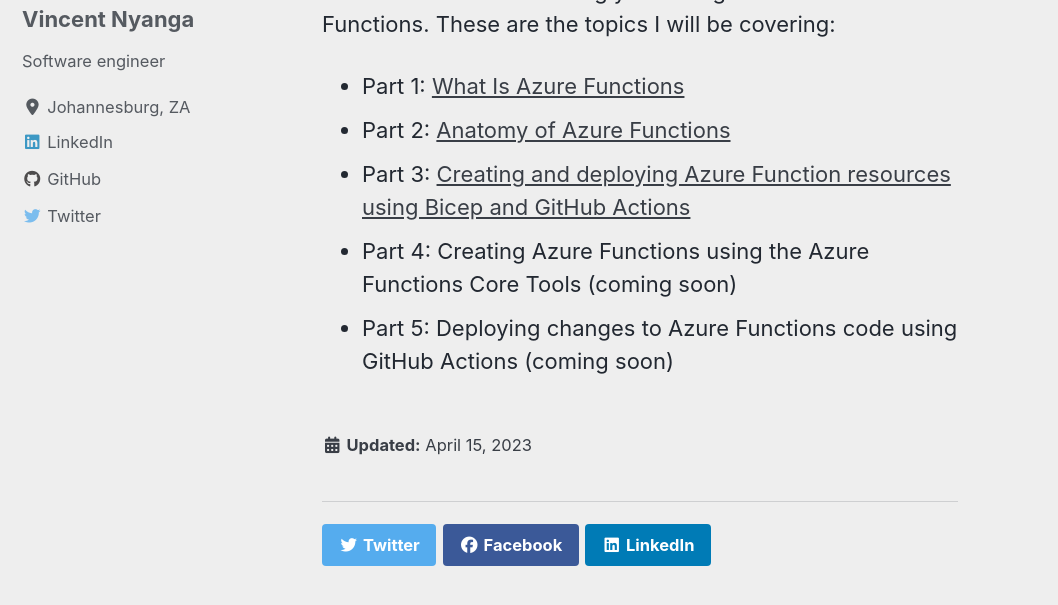
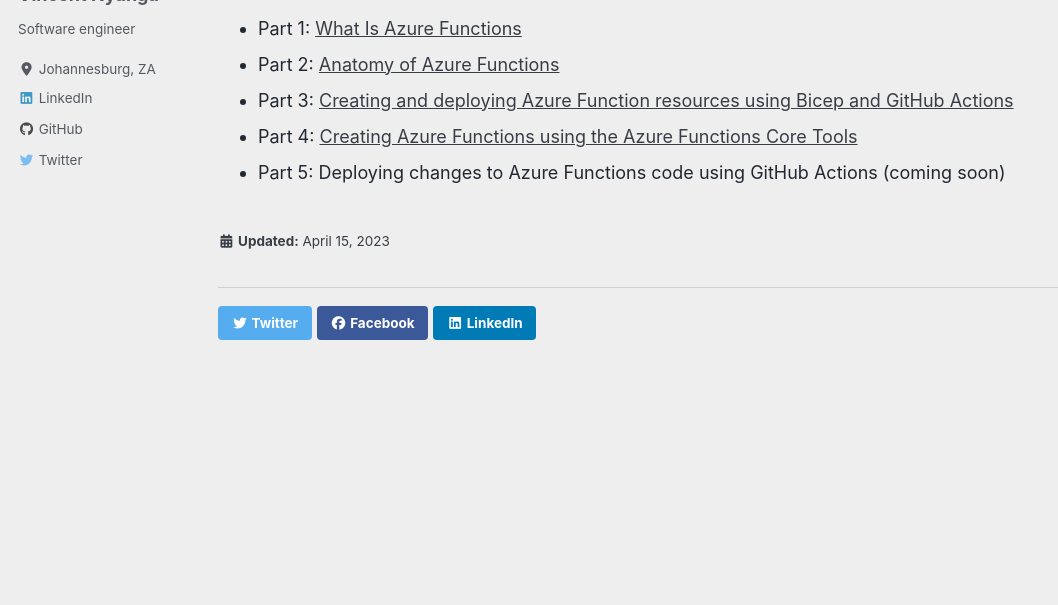
Before and after one commit to vince-nyanga/vince-nyanga.github.io, a Jekyll site: the page built from _series/azure-functions-101.md, in a window 1280 px wide and 900 px high, cut to the strip 235-840 px from the top of the window. Shown: the whole strip, without its empty margins (0-1058 px from the left). Built offline with Jekyll 4.4.1, drawn with Linux system fonts in a browser that asks for light colours; cached includes are drawn as plain includes; nearby versions of some CDN libraries; some of the changed text lies outside the part shown.

```diff
--- a/_sass/minimal-mistakes/_reset.scss
+++ b/_sass/minimal-mistakes/_reset.scss
@@ -2,25 +2,28 @@
    STYLE RESETS
    ========================================================================== */
 
-* { box-sizing: border-box; }
+* {
+  box-sizing: border-box;
+}
 
 html {
   /* apply a natural box layout model to all elements */
   box-sizing: border-box;
   background-color: $background-color;
-  font-size: 16px;
+  font-size: 18px;
+  line-height: 1.8;
 
-  @include breakpoint($medium) {
-    font-size: 18px;
-  }
+  // @include breakpoint($medium) {
+  //   font-size: 18px;
+  // }
 
-  @include breakpoint($large) {
-    font-size: 20px;
-  }
+  // @include breakpoint($large) {
+  //   font-size: 20px;
+  // }
 
-  @include breakpoint($x-large) {
-    font-size: 22px;
-  }
+  // @include breakpoint($x-large) {
+  //   font-size: 22px;
+  // }
 
   -webkit-text-size-adjust: 100%;
   -ms-text-size-adjust: 100%;
@@ -28,7 +31,9 @@ html {
 
 /* Remove margin */
 
-body { margin: 0; }
+body {
+  margin: 0;
+}
 
 /* Selected elements */
 
@@ -147,7 +152,8 @@ input {
 }
 
 button::-moz-focus-inner,
-input::-moz-focus-inner { /* inner padding and border oddities in FF3/4*/
+input::-moz-focus-inner {
+  /* inner padding and border oddities in FF3/4*/
   padding: 0;
   border: 0;
 }
@@ -156,8 +162,8 @@ button,
 html input[type="button"], // avoid the WebKit bug in Android 4.0.* where (2) destroys native `audio` and `video` controls
 input[type="reset"],
 input[type="submit"] {
-    -webkit-appearance: button; /* corrects inability to style clickable `input` types in iOS*/
-    cursor: pointer; /* improves usability and consistency of cursor style between image-type `input` and others*/
+  -webkit-appearance: button; /* corrects inability to style clickable `input` types in iOS*/
+  cursor: pointer; /* improves usability and consistency of cursor style between image-type `input` and others*/
 }
 
 label,
@@ -168,10 +174,11 @@ input[type="reset"],
 input[type="submit"],
 input[type="radio"],
 input[type="checkbox"] {
-    cursor: pointer; /* improves usability and consistency of cursor style between image-type `input` and others*/
+  cursor: pointer; /* improves usability and consistency of cursor style between image-type `input` and others*/
 }
 
-input[type="search"] { /* Appearance in Safari/Chrome*/
+input[type="search"] {
+  /* Appearance in Safari/Chrome*/
   box-sizing: border-box;
   -webkit-appearance: textfield;
 }
--- a/_sass/minimal-mistakes/_variables.scss
+++ b/_sass/minimal-mistakes/_variables.scss
@@ -142,9 +142,9 @@ $max-width: $x-large !default;
    Grid
    ========================================================================== */
 
-$right-sidebar-width-narrow: 200px !default;
-$right-sidebar-width: 300px !default;
-$right-sidebar-width-wide: 400px !default;
+$right-sidebar-width-narrow: 100px !default;
+$right-sidebar-width: 200px !default;
+$right-sidebar-width-wide: 300px !default;
 
 /*
    Other
--- a/_series/azure-functions-101.md
+++ b/_series/azure-functions-101.md
@@ -9,5 +9,5 @@ In this series I will be taking you through the basics of Azure Functions. These
 - Part 1: [What Is Azure Functions]({{ site.baseurl}}/azure-functions-intro)
 - Part 2: [Anatomy of Azure Functions]({{ site.baseurl}}/azure-functions-anatomy)
 - Part 3: [Creating and deploying Azure Function resources using Bicep and GitHub Actions]({{ site.baseurl}}/azure-function-resources)
-- Part 4: Creating Azure Functions using the Azure Functions Core Tools (coming soon)
+- Part 4: [Creating Azure Functions using the Azure Functions Core Tools]({{ site.baseurl}}/creating-azure-functions-using-core-tools)
 - Part 5: Deploying changes to Azure Functions code using GitHub Actions (coming soon)
```
Also changed, not shown: _posts/2023-05-06-creating-azure-functions-using-core-tools.md (added, +169 -0 lines), images/azure-functions/entity.svg (added), images/azure-functions/func-init.svg (added), images/azure-functions/models.svg (added), 5 other files.
